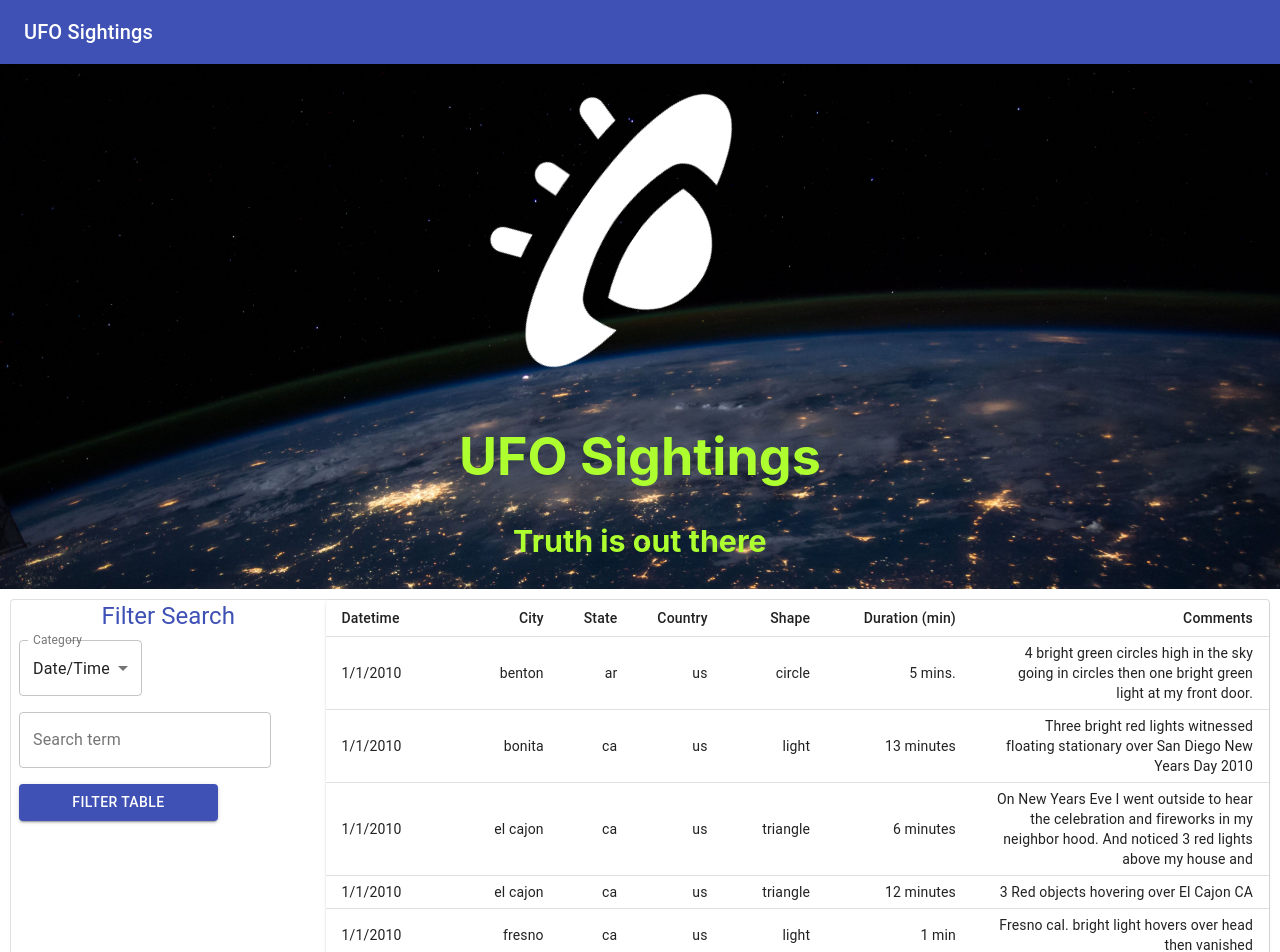
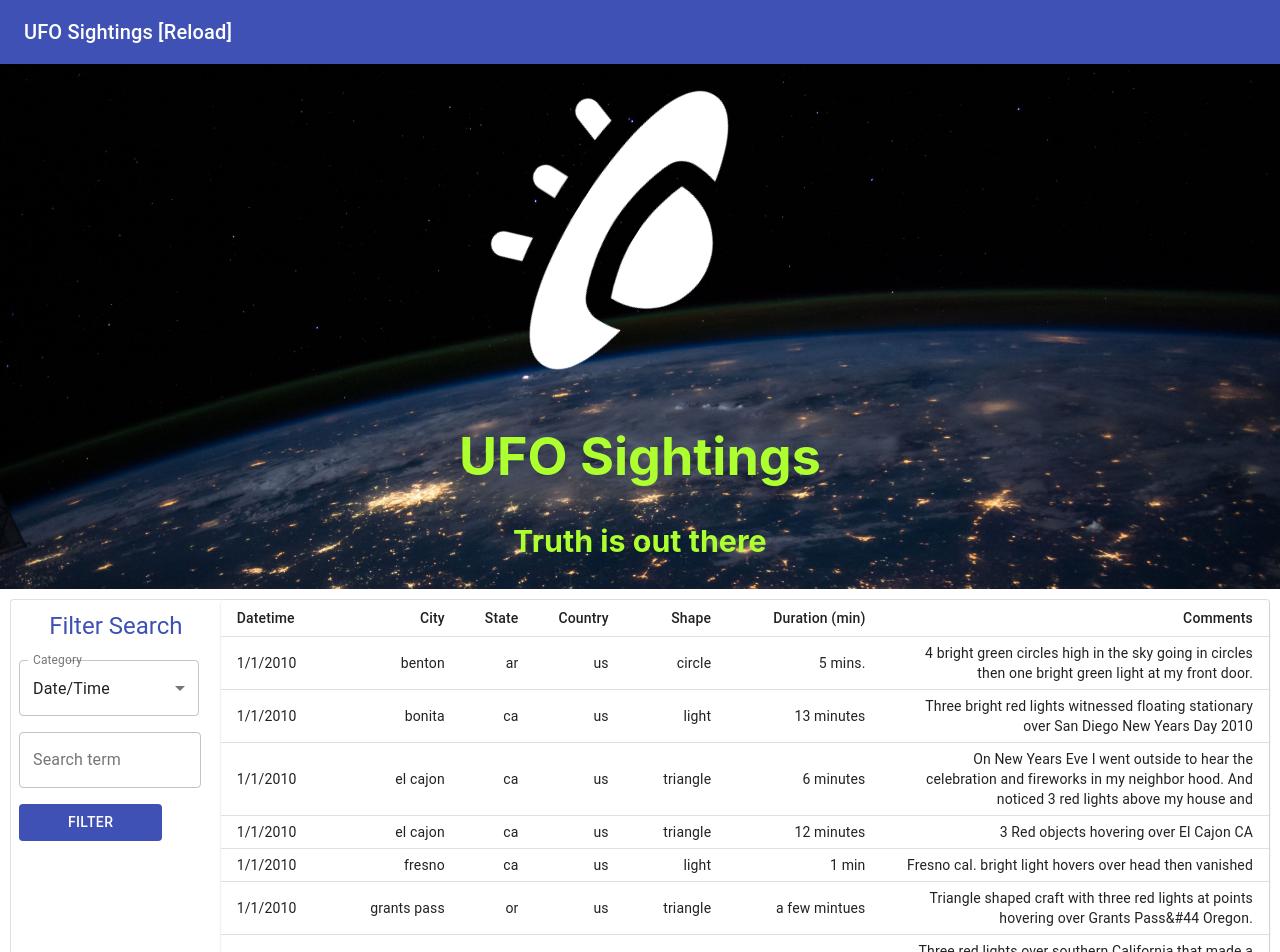
Before and after one commit to moz5691/javascript-challenge, a React (Create React App) app: page / in a window 1280 px wide. Shown: the top 952 px of the page. Built offline with nearby package versions, Linux system fonts and the light colour scheme.

Commit message:
align grid

```diff
--- a/src/App.js
+++ b/src/App.js
@@ -1,5 +1,5 @@
 import React from 'react';
-import { AppBar, Toolbar, Typography } from '@material-ui/core';
+import { AppBar, Toolbar, Typography, Tooltip } from '@material-ui/core';
 
 import './App.css';
 import SightingsBackground from './components/SightingsBackground';
@@ -14,9 +14,11 @@ function App() {
     <>
       <AppBar position="static">
         <Toolbar>
-          <Typography variant="h6" onClick={refreshPage}>
-            UFO Sightings
-          </Typography>
+          <Tooltip title="Reload">
+            <Typography variant="h6" onClick={refreshPage}>
+              UFO Sightings [Reload]
+            </Typography>
+          </Tooltip>
         </Toolbar>
       </AppBar>
 
--- a/src/components/UfoSearch.js
+++ b/src/components/UfoSearch.js
@@ -14,15 +14,15 @@ import { makeStyles } from '@material-ui/core/styles';
 const useStyles = makeStyles((theme) => ({
   formControl: {
     margin: theme.spacing(1),
-    minWidth: 120,
+    minWidth: 180,
   },
   selectEmpty: {
-    marginTop: theme.spacing(2),
+    marginTop: theme.spacing(1),
   },
   root: {
     '& > *': {
       margin: theme.spacing(1),
-      width: '25ch',
+      width: '18ch',
     },
   },
 }));
@@ -72,13 +72,21 @@ const UfoSearch = ({ dispatch }) => {
   };
 
   return (
-    <Grid item xs={3}>
-      <Typography variant="h5" align="center" color="primary">
+    <Grid item xs={2}>
+      <Typography
+        variant="h5"
+        align="center"
+        color="primary"
+        style={{ margin: '10px' }}
+      >
         Filter Search
       </Typography>
 
+      <div>
         <FormControl variant="outlined" className={classes.formControl}>
-        <InputLabel id="demo-simple-select-outlined-label">Category</InputLabel>
+          <InputLabel id="demo-simple-select-outlined-label">
+            Category
+          </InputLabel>
           <Select
             labelId="demo-simple-select-outlined-label"
             id="demo-simple-select-outlined"
@@ -94,7 +102,7 @@ const UfoSearch = ({ dispatch }) => {
           </Select>
         </FormControl>
 
-      <form
+        <FormControl
           className={classes.root}
           noValidate
           autoComplete="off"
@@ -107,10 +115,16 @@ const UfoSearch = ({ dispatch }) => {
             value={query}
             onChange={(e) => setQuery(e.target.value)}
           />
-        <Button variant="contained" color="primary" onClick={filterByCategory}>
-          Filter Table
+          <Button
+            variant="contained"
+            color="primary"
+            onClick={filterByCategory}
+            disableElevation
+          >
+            Filter
           </Button>
-      </form>
+        </FormControl>
+      </div>
     </Grid>
   );
 };
--- a/src/components/UfoTable.js
+++ b/src/components/UfoTable.js
@@ -27,7 +27,7 @@ const UfoTable = ({ ufos }) => {
       </div>
     );
   return (
-    <Grid item xs={9}>
+    <Grid item xs={10}>
       <TableContainer component={Paper}>
         <Table
           className={classes.table}
```
Lines whose indentation alone changed are shown as unchanged.
